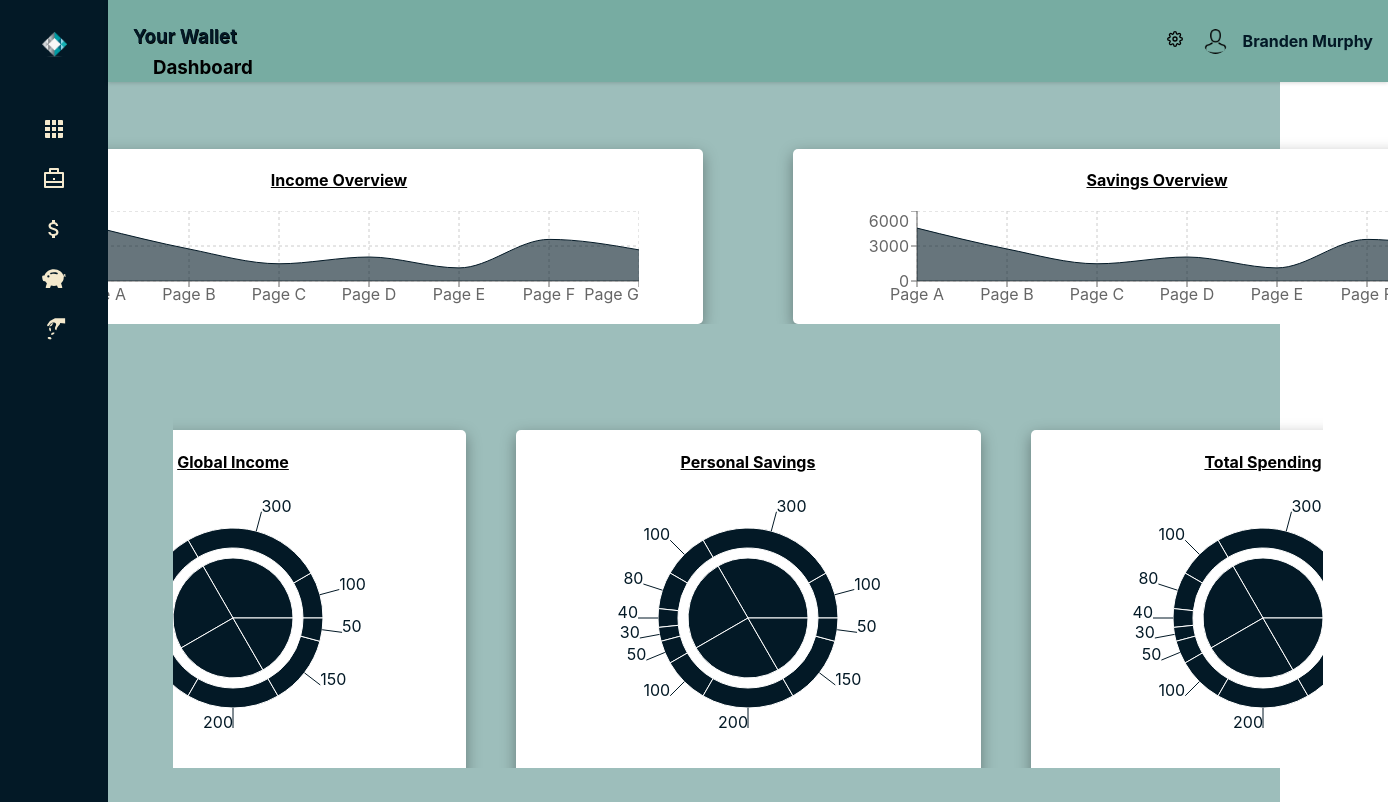
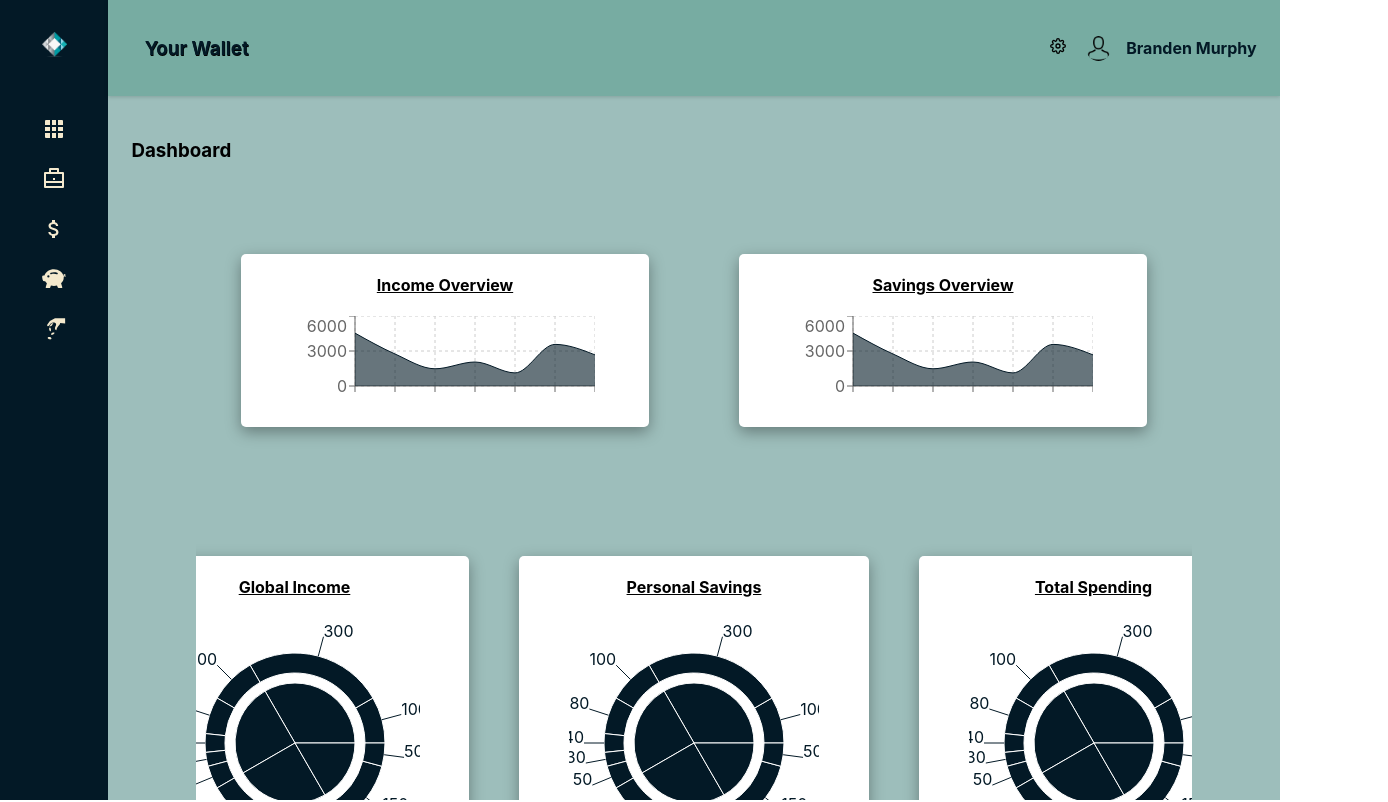
Before and after one commit to branden1155/murphy_branden_dev2501, a React (Create React App) app: page / in a window 1280 px wide. Shown: the top 802 px of the page, 1388 px wide, since content can reach past the window. Built offline with nearby package versions, Linux system fonts and the light colour scheme.

Commit message:
Updated layout

```diff
--- a/src/App.js
+++ b/src/App.js
@@ -12,11 +12,11 @@ import Settings from './pages/Settings'
 //app function to run webpage
 function App() {
   return(
-    <div>
-      <main style={styles.container}>
-        <Nav style={styles.nav} />
-        <section style={styles.items}>
-          <Header />
+    <div style={styles.container}>
+      <Nav />
+      <section style={styles.items}>
+        <Header />
+        <main style={styles.routes}>
           <Routes>
             <Route path="/" element={<Dashboard />} />
             <Route path="Dashboard" element={<Dashboard />} />
@@ -26,8 +26,8 @@ function App() {
             <Route path="Spending" element={<Spending />} />
             <Route path="Settings" element={<Settings />} />
           </Routes>
-        </section>
-      </main>
+        </main>
+      </section>
     </div>
   )
 }
@@ -41,18 +41,15 @@ const styles={
     flexDirection: 'row',
     backgroundColor: '#9dbebb',
     width: '100%',
+    height: '100vh',
+    overflow: 'hidden'
   },
-
   items: {
     width: '100%',
-
+    display: 'flex',
+    flexDirection: 'column'
   },
-
-  nav: {
-    display: 'flex',
-    flexDirection: 'row',
-  },
-
-
-
+  routes: {
+    overflow: 'scroll',
+  }
 }
--- a/src/components/Avatar.js
+++ b/src/components/Avatar.js
@@ -18,16 +18,15 @@ const Avatar = () => {
 
 export default Avatar;
 //styling for avatar
-const styles={
+const styles = {
     container: {
         display: 'flex',
         flexDirection: 'row',
-        margin: '15px',
+        // margin: '15px',
         justifyContent: 'center',
         alignItems: 'center',
-
+        width: '20%'
     },
-
     img: {
         display: 'flex',
         flexDirection: 'row',
@@ -37,17 +36,13 @@ const styles={
         borderRadius: '50%',
         color: 'white'
     },
-
     imgSettings: {
         marginRight: '20px',
         textDecoration: 'none',
         color: 'inherit',
     },
-
     avatarName: {
         color: '#031926',
         fontWeight: 'bold',
     }
-
-
 }
--- a/src/components/Charts/ChartHorz.js
+++ b/src/components/Charts/ChartHorz.js
@@ -52,9 +52,9 @@ const ChartHorz = ({ChartHorz}) => {
     return(
         <article key={ChartHorz.id} style={styles.graphDisplay}>
             <h1 style={styles.chartTitle}>{ChartHorz.chartHeader}</h1>
-            <AreaChart width={600} height={100} data={data} margin={{top: 0, left: 0, right: 0, bottom: 0}}>
+            <AreaChart width={300} height={100} data={data} margin={{top: 0, left: 0, right: 0, bottom: 0}}>
             <CartesianGrid strokeDasharray="3 3" />
-            <XAxis dataKey="name" />
+            <XAxis dataKey="animal" />
             <YAxis />
             <Tooltip />
             <Area type="monotone" dataKey="uv" stroke="#031926" fill="#031926" />
--- a/src/components/Charts/ChartPie.js
+++ b/src/components/Charts/ChartPie.js
@@ -3,10 +3,13 @@ import { PieChart,Pie } from 'recharts';
 
 //this is the data for the Pie chart
 const data01 = [
-  { name: 'Group A', value: 400 },
-  { name: 'Group B', value: 300 },
-  { name: 'Group C', value: 300 },
-  { name: 'Group D', value: 200 },
+    {
+        name: 'Group A',
+        value: 400
+    },
+    { name: 'Group B', value: 300 },
+    { name: 'Group C', value: 300 },
+    { name: 'Group D', value: 200 },
 ];
 //secondary data for the pie Chart
 const data02 = [
@@ -28,7 +31,7 @@ const ChartPie = ({ChartPie}) => {
     return(
         <article key={ChartPie.id} style={styles.chartpieDisplay}>
             <h1 style={styles.chartpieH1}>{ChartPie.chartpieHeader}</h1>
-            <PieChart width={350} height={250}>
+            <PieChart width={250} height={250}>
                 <Pie data={data01} dataKey="value" cx="50%" cy="50%" outerRadius={60} fill= "#031926" />
                 <Pie data={data02} dataKey="value" cx="50%" cy="50%" innerRadius={70} outerRadius={90} fill= "#031926" label />
             </PieChart>
--- a/src/components/Header.js
+++ b/src/components/Header.js
@@ -8,22 +8,21 @@ const Header = () => {
             <h1 style={styles.logoName}>Your Wallet</h1>
             <Avatar />
         </section>
-
     )
 }
 
 export default Header;
 //styles for the header
-const styles={
+const styles = {
     container: {
         display: 'flex',
         flexDirection: 'row',
         backgroundColor: '#77aca2',
         justifyContent: 'space-between',
-        width: '100%',
+        // width: '100%',
         boxShadow: 'rgba(0, 0, 0, 0.16) 0px 1px 4px',
+        padding: '1%'
     },
-
     logoName: {
         margin: '25px',
         color: '#031926',
--- a/src/components/Nav.js
+++ b/src/components/Nav.js
@@ -32,16 +32,13 @@ const styles={
         backgroundColor: '#031926',
         padding: '2rem',
     },
-
     img: {
         height: '25px',
         width: '25px',
         marginBottom: '50px'
     },
-
     links: {
         padding: '10px',
         color: '#f4e9cd'
     }
-
 }
--- a/src/pages/Dashboard.js
+++ b/src/pages/Dashboard.js
@@ -42,8 +42,8 @@ const styles={
     container: {
         display: 'flex',
         flexDirection: 'column',
-        height: '100vh',
         justifyContent: 'center',
+        padding: '2%',
     },
 
     chartHorz: {
@@ -51,14 +51,14 @@ const styles={
         flexDirection: 'row',
         justifyContent: 'center',
         alignItems: 'center',
-        width: '100%',
-        overflow: 'hidden',
+        padding: '2%',
+        // width: '100%',
     },
 
     dashTitle: {
-        marginTop: '-75px',
-        marginLeft: '45px',
-        padding: '0',
+        // marginTop: '-75px',
+        // marginLeft: '45px',
+        // padding: '0',
 
     },
 
```
